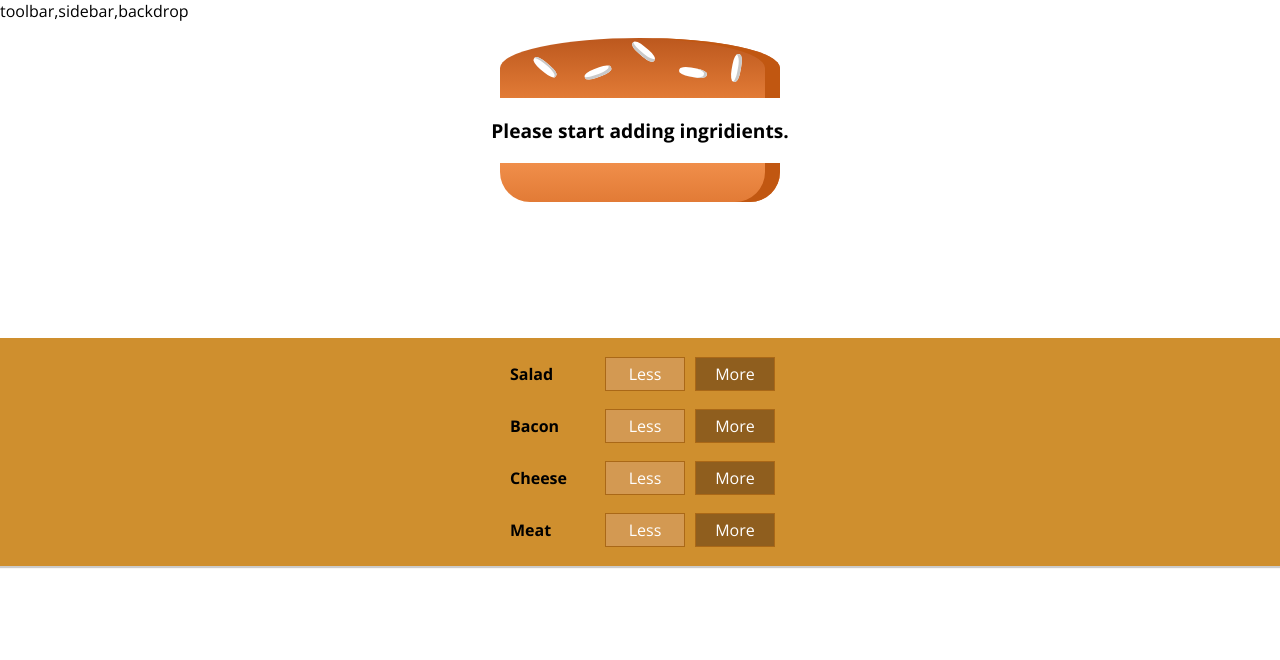
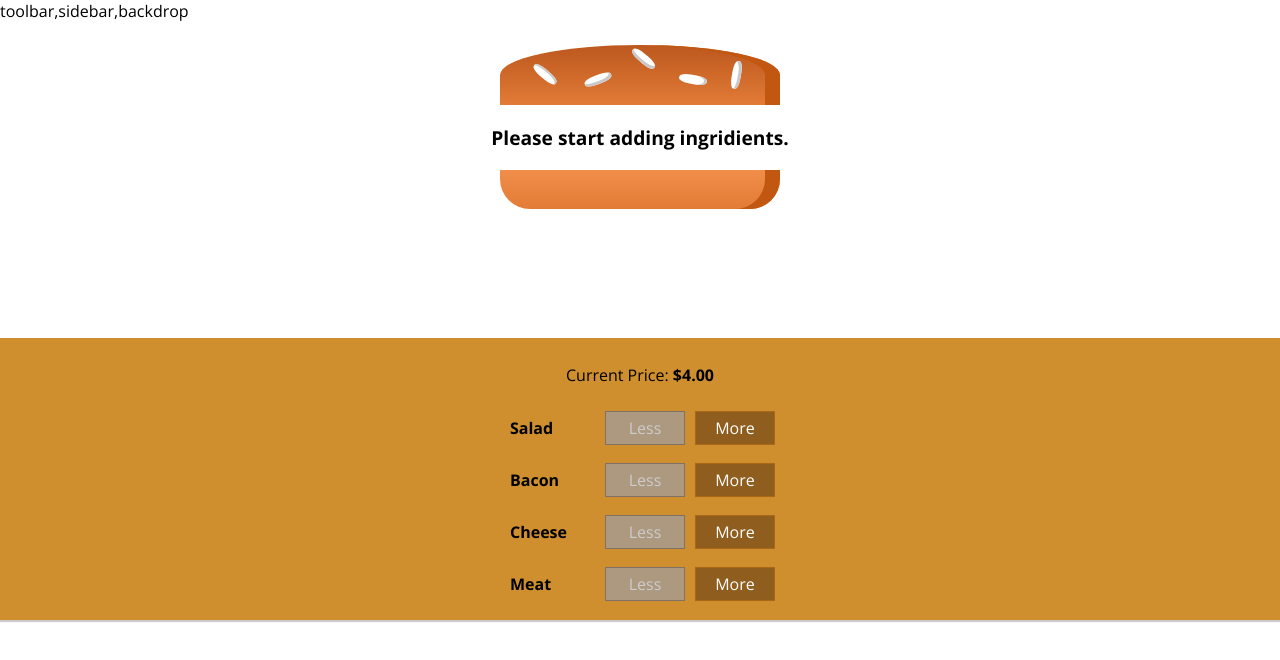
Before and after one commit to RohanGarg26/burger-builder-rect-practice, a React (Create React App) app: page / in a window 1280 px wide. Shown: the top 660 px of the page. Built offline with nearby package versions, Linux system fonts and the light colour scheme.

Commit message:
Added price and functionality to remove ingridients

```diff
--- a/src/components/BuildControls/BuildControl/BuildControl.js
+++ b/src/components/BuildControls/BuildControl/BuildControl.js
@@ -6,7 +6,7 @@
   return (
     <div className={classes.BuildControl}>
       <div className={classes.Label}>{props.label}</div>
-      <button className={classes.Less}>Less</button>
+      <button className={classes.Less} onClick={props.removed} disabled={props.disabled}>Less</button>
       <button className={classes.More} onClick={props.added}>More</button>
     </div>
   )
--- a/src/components/BuildControls/BuildControls.js
+++ b/src/components/BuildControls/BuildControls.js
@@ -13,11 +13,14 @@
 const buildControls = (props) => {
   return(
   <div className={classes.BuildControls}>
+    <p>Current Price: <strong>${props.price.toFixed(2)}</strong></p>
     {controls.map(ctrl => {
       return <BuildControl
       key={ctrl.label}
       label={ctrl.label}
-      added={()=>props.ingridientAdded(ctrl.type)}/>
+      added={()=>props.ingridientAdded(ctrl.type)}
+      removed={()=>{props.ingridientRemoved(ctrl.type)}}
+      disabled={props.disabled[ctrl.type]}/>
     })}
   </div>
   )
--- a/src/components/Burger/Burger.module.css
+++ b/src/components/Burger/Burger.module.css
@@ -2,10 +2,15 @@
   width: 100%;
   margin: auto;
   height: 250px;
-  /* overflow: scroll; */
+  overflow-y: scroll;
   text-align: center;
   font-weight: bold;
   font-size: 1.2rem;
+}
+
+::-webkit-scrollbar {
+  width: 0px;
+  background: transparent;
 }
 
 @media (min-width: 1000px) and (min-height: 700px){
--- a/src/containers/BurgerBuilder/BurgerBuilder.js
+++ b/src/containers/BurgerBuilder/BurgerBuilder.js
@@ -24,14 +24,13 @@
 
   addIngridientHandler = (type) => {
     const oldCount = this.state.ingridients[type];
-    // console.log(this.state.ingridients[type]);
     const updateIngridients = {
-      ...this.state.Ingridients
+      ...this.state.ingridients
     }
     const updatedCounted = oldCount + 1;
     updateIngridients[type] = updatedCounted
     const priceAddition = INGRIDIENT_PRICES[type]
-    const oldPrice= this.state.totalPrice
+    const oldPrice = this.state.totalPrice
     const newPrice = oldPrice + priceAddition
     this.setState({
       totalPrice: newPrice,
@@ -40,15 +39,40 @@
   }
 
   removeIngridientHandler = (type) => {
-
+    const oldCount = this.state.ingridients[type];
+    const updateIngridients = {
+      ...this.state.ingridients
+    }
+    if (oldCount <= 0) {
+      return;
+    }
+    const updatedCounted = oldCount - 1;
+    updateIngridients[type] = updatedCounted
+    const priceReduction = INGRIDIENT_PRICES[type]
+    const oldPrice = this.state.totalPrice
+    const newPrice = oldPrice - priceReduction
+    this.setState({
+      totalPrice: newPrice,
+      ingridients: updateIngridients
+    })
   }
 
   render() {
+    const disabledInfo = {
+      ...this.state.ingridients
+    }
+    // eslint-disable-next-line
+    for (let key in disabledInfo) {
+      disabledInfo[key] = disabledInfo[key] <= 0
+    }
     return (
       <Auxiliary>
         <Burger ingridients={this.state.ingridients} />
         <BuildControls
-          ingridientAdded={this.addIngridientHandler}/>
+          ingridientAdded={this.addIngridientHandler}
+          ingridientRemoved={this.removeIngridientHandler}
+          disabled={disabledInfo}
+          price={this.state.totalPrice} />
       </Auxiliary>
     )
   }
```
